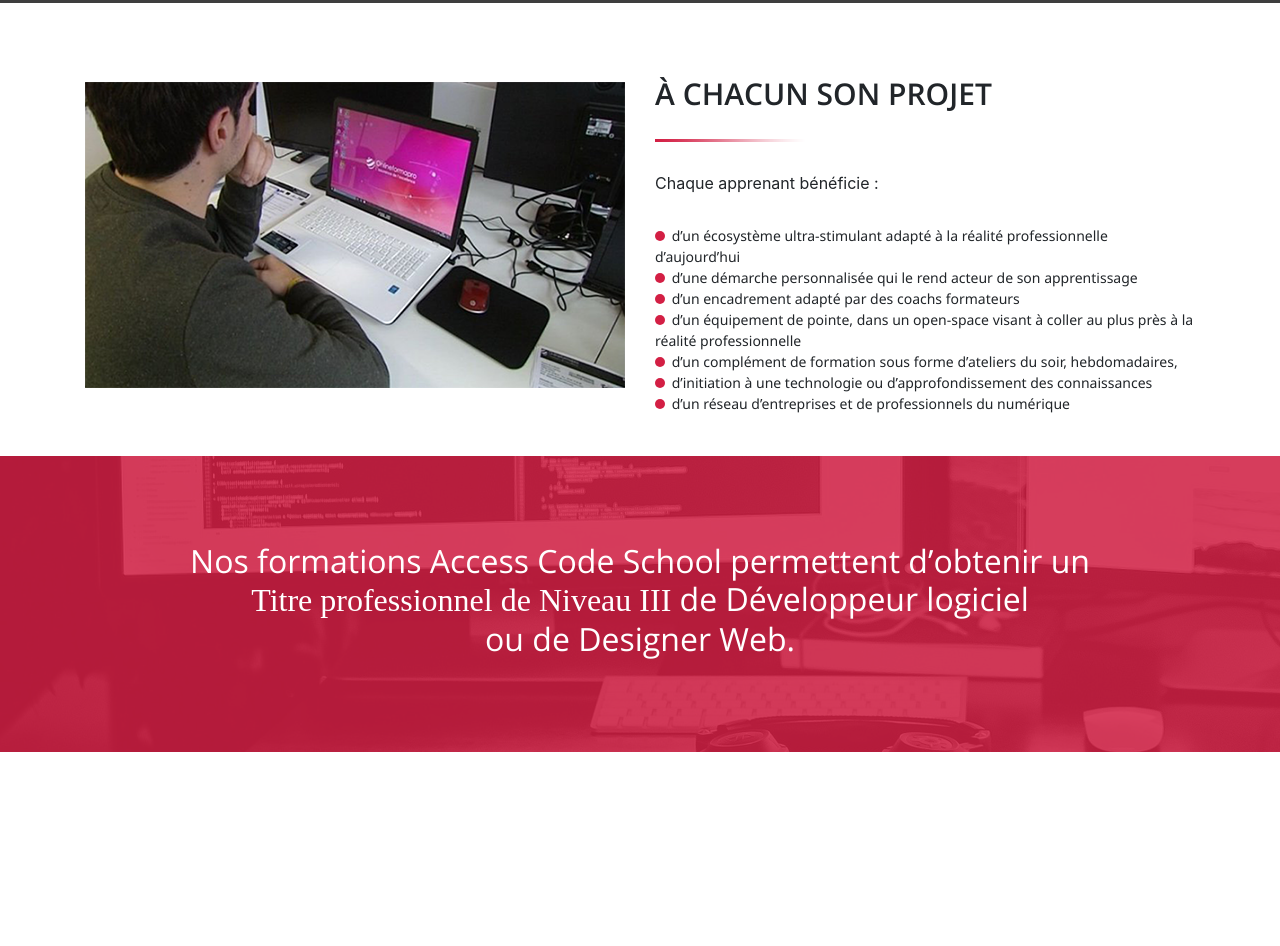
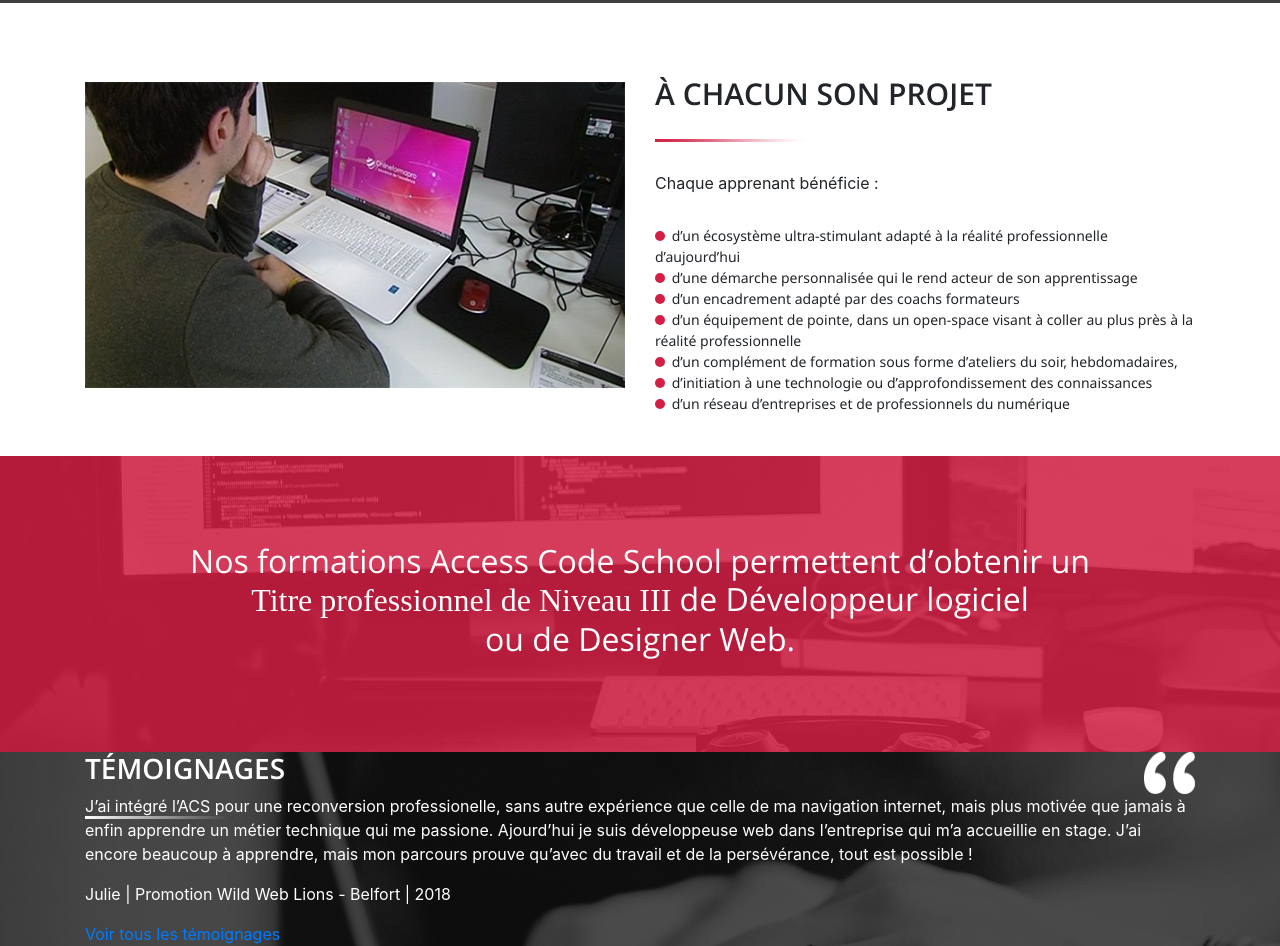
Before and after one commit to johanna-Galli/mockup, a plain HTML site: page index.html in a window 1280 px wide. Shown: the part 1928-2874 px from the top of the page. Before the commit the page ends 2680 px from the top, so only its background shows below. Drawn offline with nearby package versions, Linux system fonts and the light colour scheme; a web font is replaced by a local one.

Commit message:
ajout des textse et images

```diff
--- a/asset/style/style.css
+++ b/asset/style/style.css
@@ -344,6 +344,23 @@ header {
 
 /*******************************Témoignages********************************************/
 
+.main-temoignages {
+    background-image: url(../img/bg-temoignages.png);
+    color: white;
+}
+
+.header-temoignages h3 {
+    font-family: "OpenSans-SemiBold";
+}
+
+.header-temoignages h3 span{
+    border-bottom: 3px solid #ffffff;
+    border-image: linear-gradient(to right, #ffffff, #3e3e3e) 1;
+    padding-bottom: 29px;
+}
+
+
+
 /*******************************Témoignages FIN****************************************/
 
 /*******************************Contact************************************************/
--- a/index.html
+++ b/index.html
@@ -216,11 +216,11 @@
 
         <!--------------------Titre Pro---------------->
         <div class="main-titre-pro">
-                <h2 class="text-titre-pro">
-                    Nos formations Access Code School permettent d’obtenir un<br><span>Titre professionnel de Niveau
-                        III</span>
-                    de Développeur logiciel <br>ou de Designer Web.
-                </h2>
+            <h2 class="text-titre-pro">
+                Nos formations Access Code School permettent d’obtenir un<br><span>Titre professionnel de Niveau
+                    III</span>
+                de Développeur logiciel <br>ou de Designer Web.
+            </h2>
         </div>
         <!--------------------Titre Pro FIN---------------->
 
@@ -233,9 +233,29 @@
         <!--------Nos centres de formation FIN------------->
 
         <!--------------------Témoignages-------------->
-        <div>
-            <div class="container">
+        <div class="main-temoignages">
+            <div class="container d-flex flex-column justify-content-around">
 
+                <div class="d-flex justify-content-between header-temoignages">
+                    <h3><span>TÉMOIGNA</span>GES</h3>
+                    <img src="asset/img/guillemets.png" alt="guillemets">
+                </div>
+
+                <p>
+                    J’ai intégré l’ACS pour une reconversion professionelle, sans autre expérience que celle de ma
+                    navigation internet, mais plus motivée que jamais à enfin apprendre un métier technique qui me
+                    passione. Ajourd’hui je suis développeuse web dans l’entreprise qui m’a accueillie en stage. J’ai
+                    encore beaucoup à apprendre, mais mon parcours prouve qu’avec du travail et de la persévérance, tout
+                    est possible !
+                </p>
+
+                <p>
+                    Julie | Promotion Wild Web Lions - Belfort | 2018
+                </p>
+
+                <a href="#" id="bouton-temoignage">
+                    Voir tous les témoignages
+                </a>
             </div>
         </div>
         <!--------------------Témoignages FIN-------------->
```
